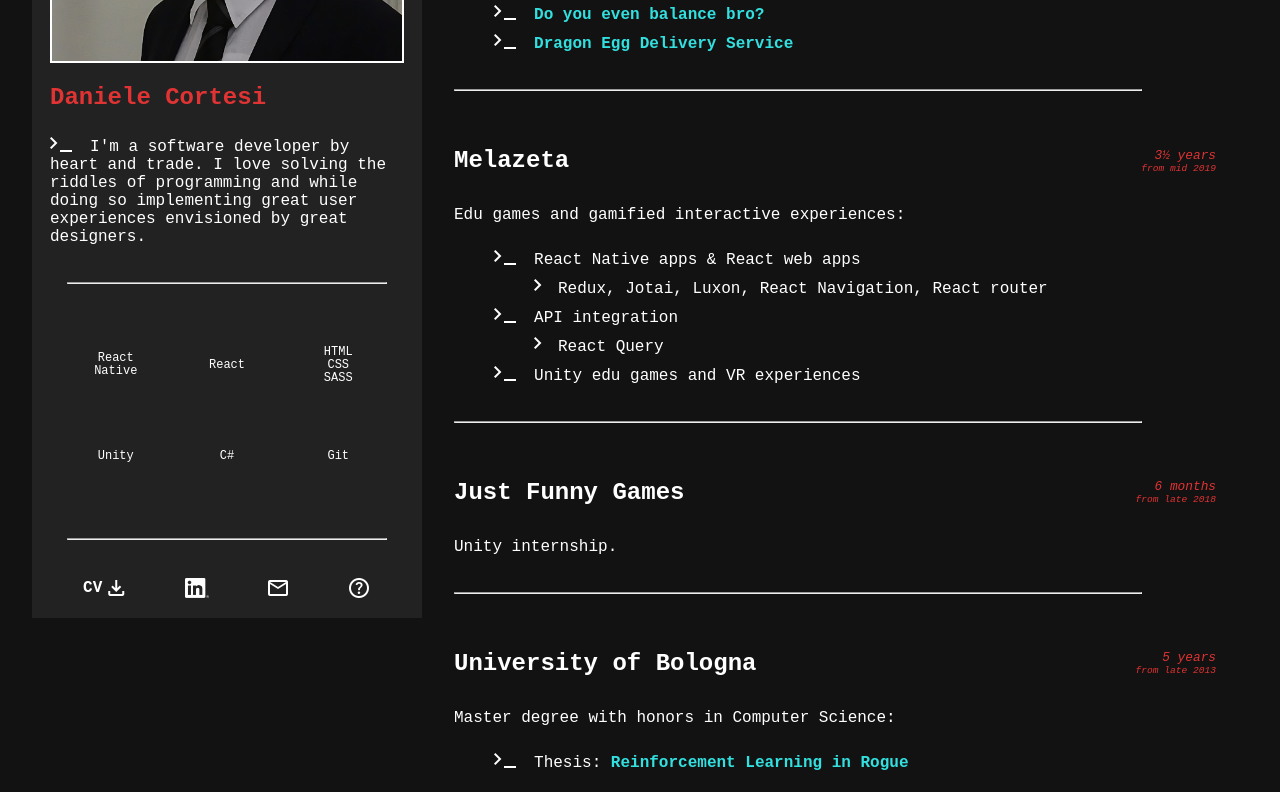
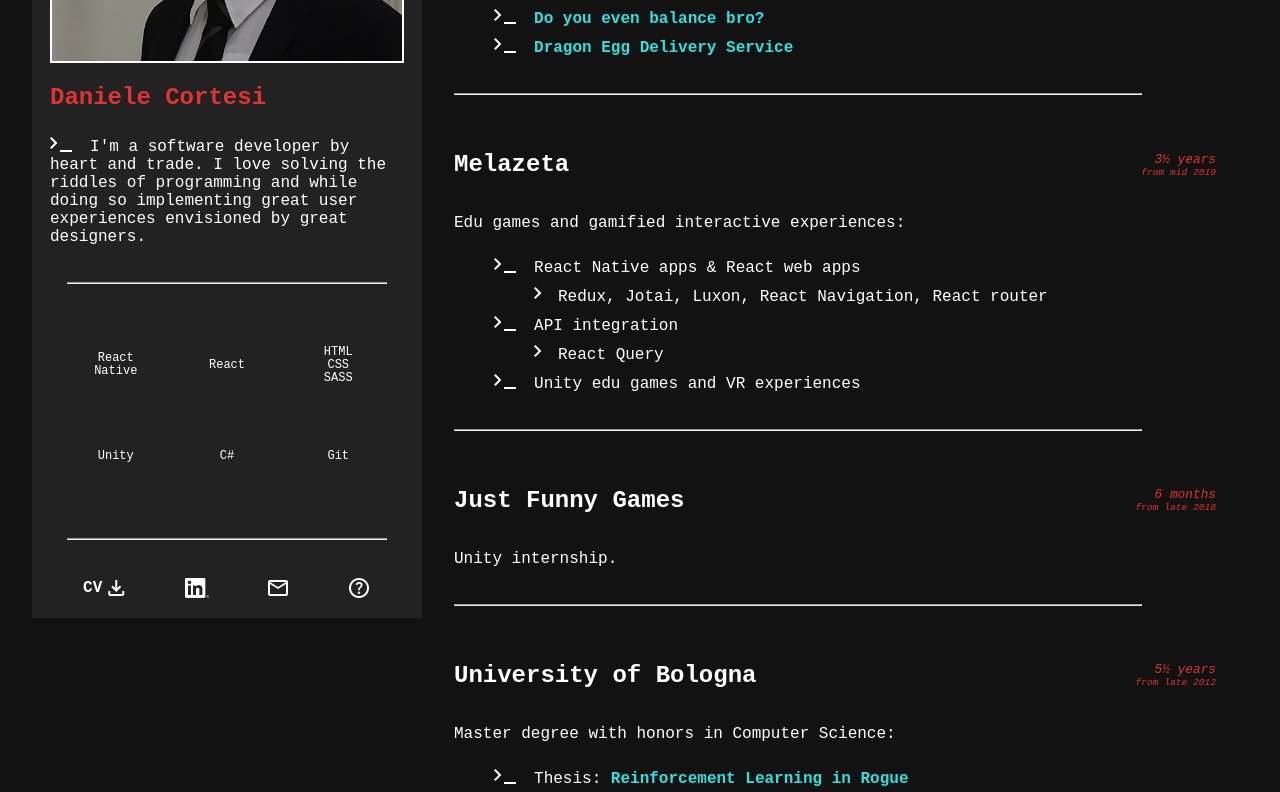
Before and after one commit to Jackaljkdan/webresume, a React (Vite) app: page / in a window 1280 px wide. Shown: the part 340-1132 px from the top of the page. Built offline with nearby package versions, Linux system fonts and the light colour scheme.

Commit message:
Fix uni time period

```diff
--- a/src/components/Experience.tsx
+++ b/src/components/Experience.tsx
@@ -98,8 +98,8 @@ export function Experience(props: Props) {
 
             <ExperienceTitle
                 title={strings.uni_title}
-                from={strings.exp_endof + " 2013"}
-                duration={"5 " + strings.exp_years}
+                from={strings.exp_endof + " 2012"}
+                duration={"5½ " + strings.exp_years}
             />
             <div className="uni">
                 {strings.uni_degree}
--- a/src/components/ExperienceTitle.scss
+++ b/src/components/ExperienceTitle.scss
@@ -5,7 +5,7 @@
     flex-direction: row;
     justify-content: space-between;
     align-items: center;
-    margin-bottom: 12px;
+    margin-bottom: 1em;
 
     .time {
         display: flex;
@@ -13,7 +13,7 @@
         color: v.$accent;
         font-size: 0.8em;
         font-style: italic;
-        padding-left: 12px;
+        margin-left: 3em;
         align-items: flex-end;
 
         .from {
```
